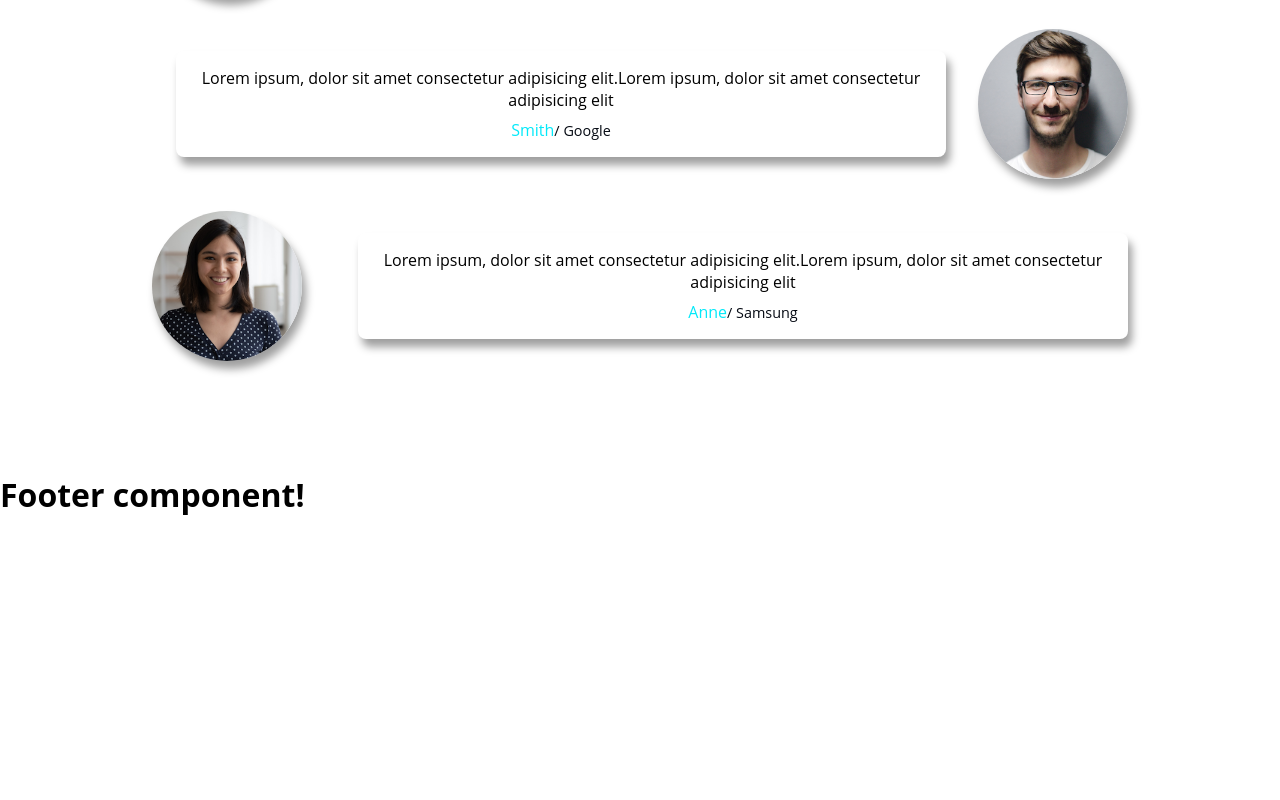
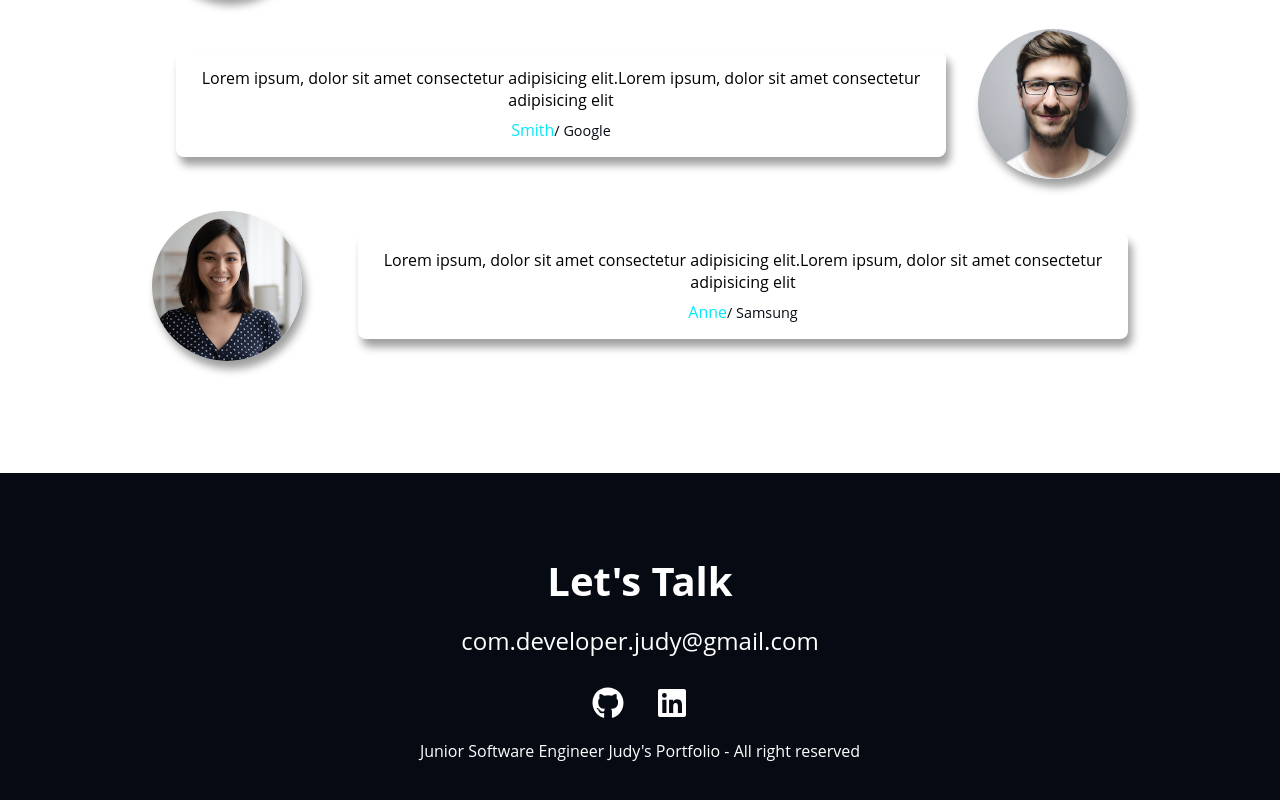
Before and after one commit to tjg-data/fe-course, a React (Vite) app in the folder portfolio-react-app/: page / in a window 1280 px wide. Shown: the part 3222-4022 px from the top of the page. Before the commit the page ends 3738 px from the top, so only its background shows below. Built offline with nearby package versions, Linux system fonts and the light colour scheme.

Commit message:
2026-04-16 commit~

```diff
--- a/portfolio-react-app/public/data/portfolio.json
+++ b/portfolio-react-app/public/data/portfolio.json
@@ -144,5 +144,11 @@
                 }
             ]
     },
-    "footer":{}
+    "footer":{
+        "description": "Junior Software Engineer Judy's Portfolio - All right reserved",
+        "list": [
+                {"href": "#", "icon": "github"},
+                {"href": "#", "icon": "linkedin"}
+            ]
+    }
 }
--- a/portfolio-react-app/src/App.jsx
+++ b/portfolio-react-app/src/App.jsx
@@ -19,7 +19,7 @@ export default function App() {
     <>
       <Header data={data?.header} />
       <Content data={data?.content}/>
-      <Footer />
+      <Footer data={data?.footer} />
     </>
   )
 }
--- a/portfolio-react-app/src/components/Content.jsx
+++ b/portfolio-react-app/src/components/Content.jsx
@@ -3,9 +3,9 @@ import About from "./content/About.jsx"
 import Skills from "./content/Skills.jsx"
 import Work from "./content/Work.jsx"
 import Testimonials from "./content/Testimonials.jsx"
+import ArrowTop from "./content/ArrowTop.jsx"
 
 export default function Content({ data }) {
-    // console.log('Content :: data :: ', data);
     return(
         <>
             <Home data={data?.home}/>
@@ -13,6 +13,7 @@ export default function Content({ data }) {
             <Skills data={data?.skills}/>
             <Work data={data?.work}/>
             <Testimonials data={data?.testimonials}/>
+            <ArrowTop />
         </>
     )
 }
--- a/portfolio-react-app/src/components/Footer.jsx
+++ b/portfolio-react-app/src/components/Footer.jsx
@@ -1,7 +1,25 @@
-export default function Footer() {
+import { Title, SubTitle } from './commons/Titles.jsx';
+import { FontAwesomeIcon } from '@fortawesome/react-fontawesome';
+import { faGithub, faLinkedin } from '@fortawesome/free-brands-svg-icons';
+
+export default function Footer({ data }) {
     return (
-        <>
-            <h1>Footer component!</h1>
-        </>
+        <footer id="contact" className="footer">
+            <Title title="Let's Talk" />
+            <SubTitle subTitle="com.developer.judy@gmail.com" />
+            <ul className="contact-links">
+                {data?.list?.map((item, idx) =>
+                    <li key={idx}>
+                        <a href={item.href} className="contact-link">
+                            {item.icon === "github" &&
+                                <FontAwesomeIcon icon={faGithub} /> }
+                            {item.icon === "linkedin" &&
+                                <FontAwesomeIcon icon={faLinkedin} /> }
+                        </a>
+                    </li>
+                )}
+            </ul>
+            <p>{data?.description}</p>
+        </footer>
     )
 }
--- /dev/null
+++ b/portfolio-react-app/src/components/content/ArrowTop.jsx
@@ -0,0 +1,13 @@
+import React from 'react';
+import { FontAwesomeIcon } from '@fortawesome/react-fontawesome';
+import { faArrowUp } from '@fortawesome/free-solid-svg-icons'
+
+export default function ArrowTop() {
+    return (
+        <aside>
+            <a href="#" className="arrow-up">
+                <FontAwesomeIcon icon={faArrowUp} />
+            </a>
+        </aside>
+    );
+}
```
